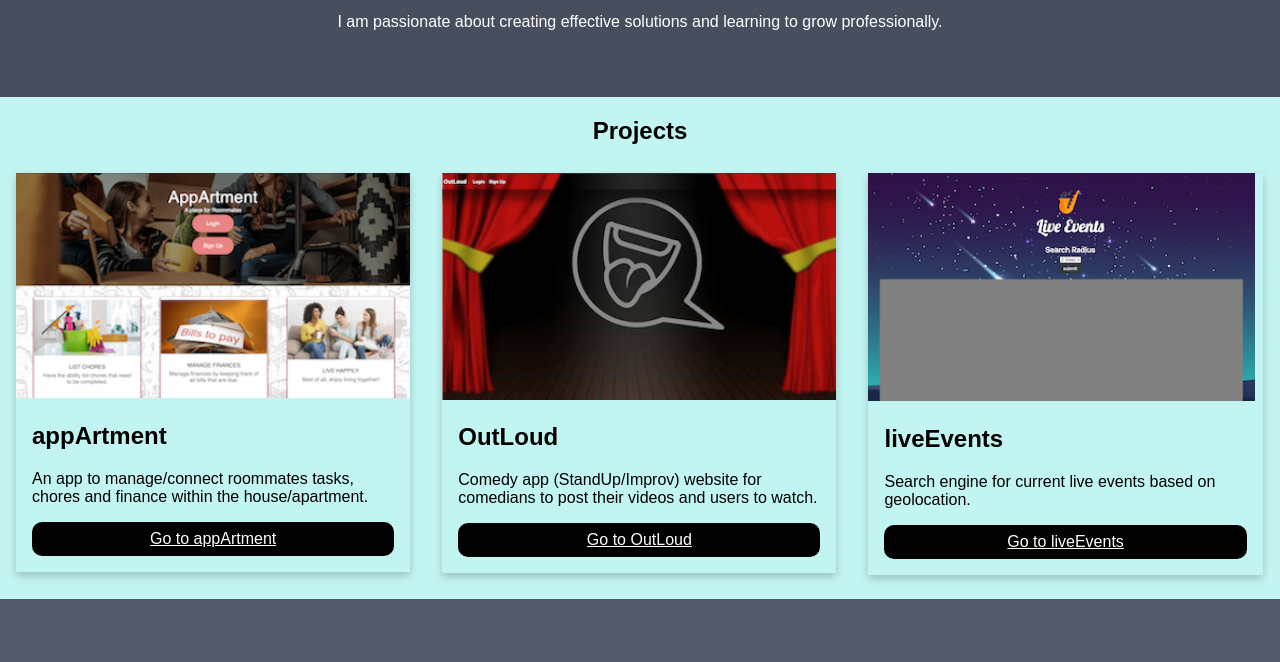
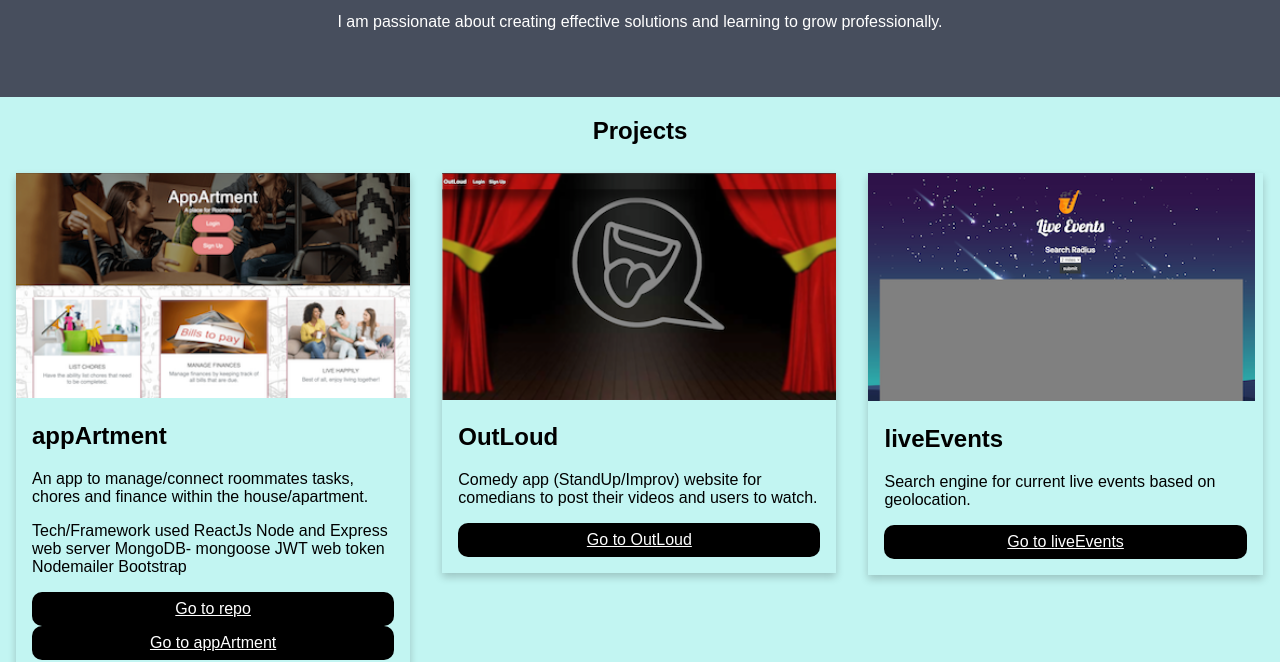
Before and after one commit to Carolinams7/Port, a plain HTML site: page about.html in a window 1280 px wide. Shown: the part 151-813 px from the top of the page. Drawn offline with Linux system fonts and the light colour scheme.

Commit message:
Update about.html

```diff
--- a/about.html
+++ b/about.html
@@ -37,6 +37,17 @@
               An app to manage/connect roommates tasks, chores and finance
               within the house/apartment.
             </p>
+            <p>
+              Tech/Framework used
+ReactJs
+Node and Express web server
+MongoDB- mongoose
+JWT web token
+Nodemailer
+Bootstrap
+            </p>
+            <a href="https://github.com/Carolinams7/appArtment" class="button"
+               >Go to repo</a>
             <a href="https://appArtment3.herokuapp.com" class="button"
               >Go to appArtment</a
             >
```
